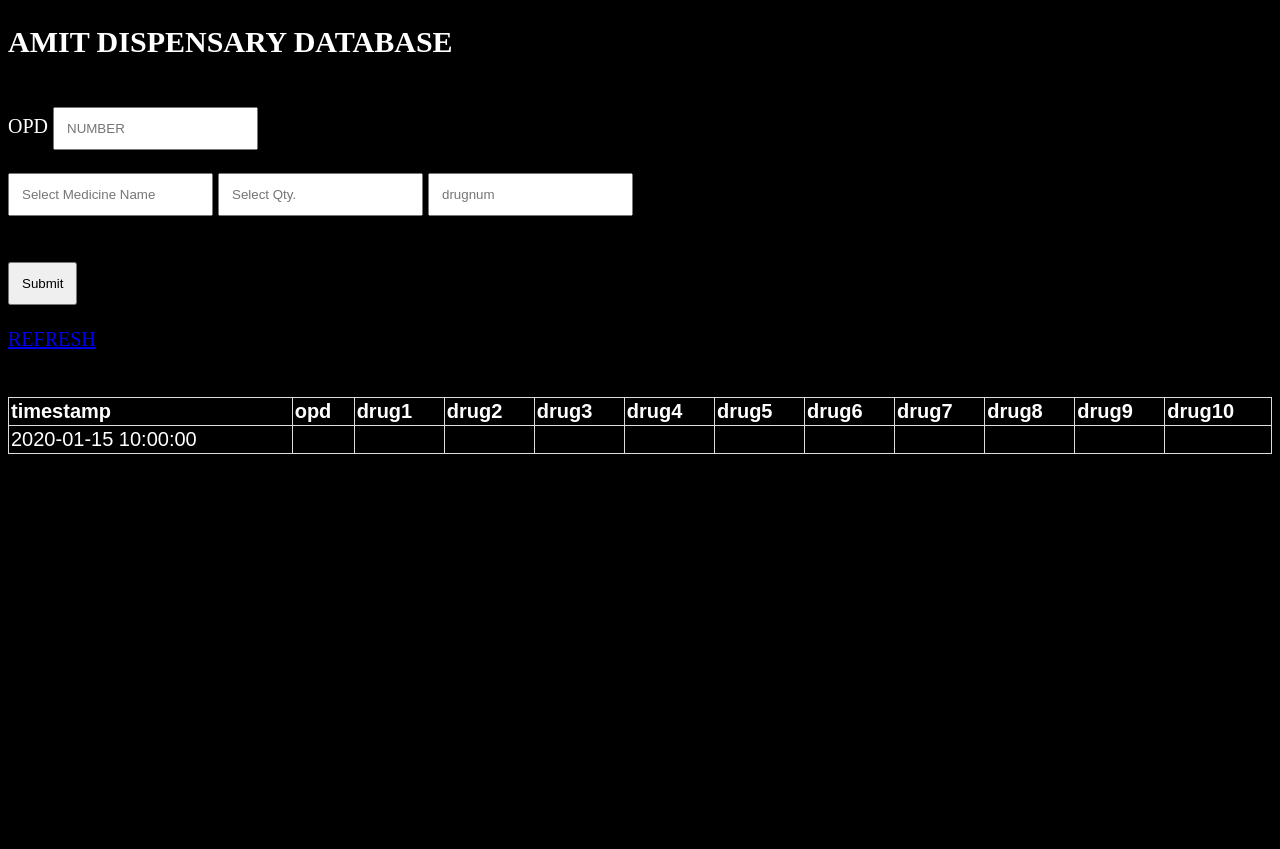
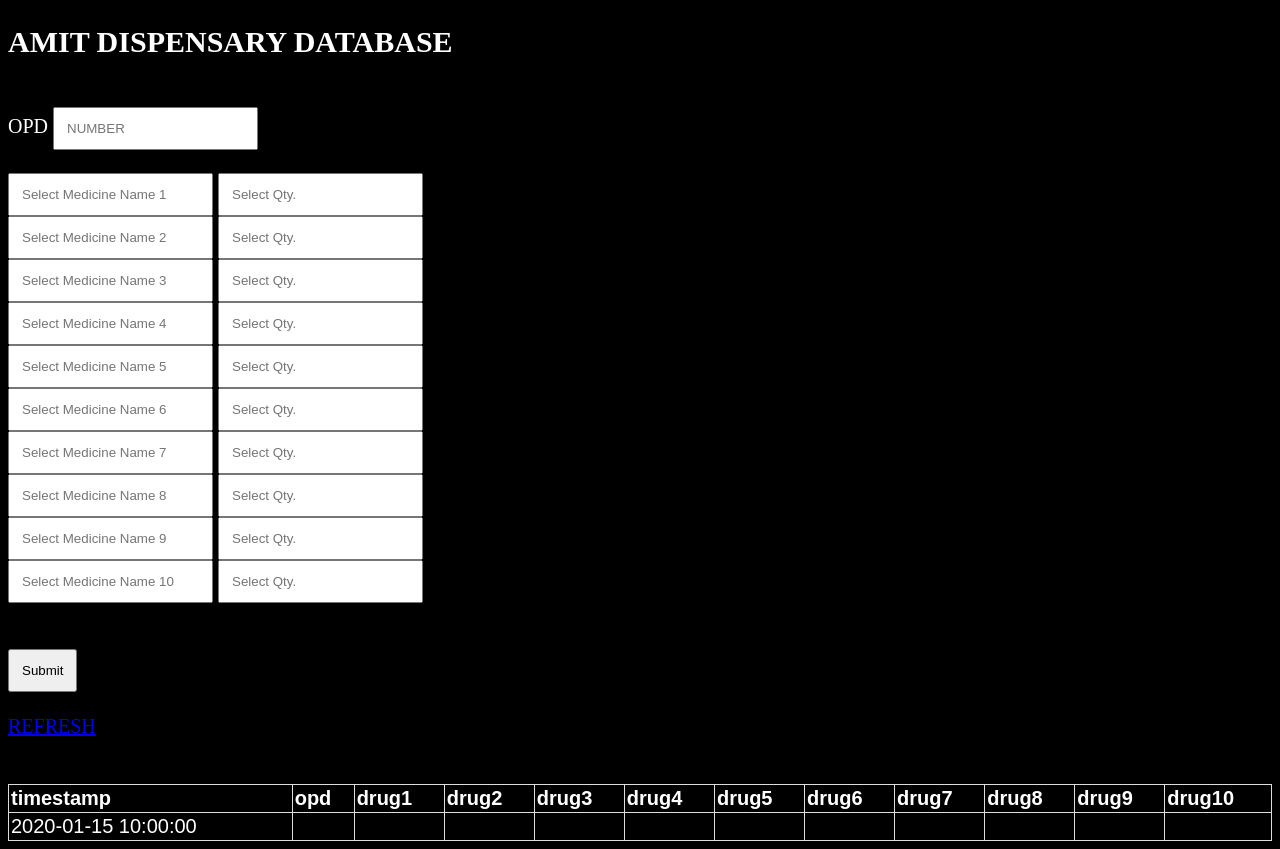
Before and after one commit to ry129/chemist, a PHP site: page / in a window 1280 px wide. Before the commit the page ends 454 px from the top, so only its background shows below. Run offline with PHP 8.4, Linux system fonts and the light colour scheme; tables that the repository leaves empty or names only in its code hold one stand-in row (values such as "Sample post"); data that the repository does not hold is empty.

Commit message:
Update index.php

```diff
--- a/index.php
+++ b/index.php
@@ -1,5 +1,5 @@
 <?php
-//error_reporting(0);
+error_reporting(0);
 date_default_timezone_set("Asia/Calcutta");
 if(isset($_POST['submit'])){
 
@@ -18,63 +18,81 @@ $timestampp = date("dmyhis");
 $opd = $_POST['OPD'];
 $Drug1 = $_POST['Drug1'];
 $Qty1 = $_POST['Qty1'];
+$Drug2 = $_POST['Drug2'];
+$Qty2 = $_POST['Qty2'];
+$Drug3 = $_POST['Drug3'];
+$Qty3 = $_POST['Qty3'];
+$Drug4 = $_POST['Drug4'];
+$Qty4 = $_POST['Qty4'];
+$Drug5 = $_POST['Drug5'];
+$Qty5 = $_POST['Qty5'];
+$Drug6 = $_POST['Drug6'];
+$Qty6 = $_POST['Qty6'];
+$Drug7 = $_POST['Drug7'];
+$Qty7 = $_POST['Qty7'];
+$Drug8 = $_POST['Drug8'];
+$Qt81 = $_POST['Qty8'];
+$Drug9 = $_POST['Drug9'];
+$Qt91 = $_POST['Qty9'];
+$Drug10 = $_POST['Drug10'];
+$Qty10 = $_POST['Qty10'];
 $drugnum = $_POST['drugnum'];
 //SELECT * FROM `stock maINTenance` WHERE `medicine` LIKE '%SEARCH%';
-if ($drugnum == "1") {
+if ($Drug1 != "") {
 $sql = "UPDATE `stock maintenance` SET Balance = Opening_stock - Used_in_this_month_till_now ,Used_in_this_month_till_now  = Used_in_this_month_till_now + '$Qty1'  WHERE Medicine =  '$Drug1' ; ";
      $result = mysqli_query($conn, $sql);
      $sql = "INSERT INTO `entries` ( `timestampp`, `opd`,  `drug1`, `qty1`) VALUES ( '$timestampp ', '$opd',  '$Drug1', '$Qty1'); ";
      $result = mysqli_query($conn, $sql);
 }
-if ($drugnum == "2") {
+if ($Drug2 != "") {
 $sql = "UPDATE `stock maintenance` SET Balance = Opening_stock - Used_in_this_month_till_now ,Used_in_this_month_till_now  = Used_in_this_month_till_now + '$Qty1'  WHERE Medicine =  '$Drug1' ; ";
      $result = mysqli_query($conn, $sql);
      $sql = "INSERT INTO `entries` ( `timestampp`, `opd`,  `drug2`, `qty2`) VALUES ( '$timestampp ', '$opd',  '$Drug1', '$Qty1'); ";
      $result = mysqli_query($conn, $sql);
 }
-if ($drugnum == "3") {
+if ($Drug3 != "") {
 $sql = "UPDATE `stock maintenance` SET Balance = Opening_stock - Used_in_this_month_till_now ,Used_in_this_month_till_now  = Used_in_this_month_till_now + '$Qty1'  WHERE Medicine =  '$Drug1' ; ";
      $result = mysqli_query($conn, $sql);
      $sql = "INSERT INTO `entries` ( `timestampp`, `opd`,  `drug3`, `qty3`) VALUES ( '$timestampp ', '$opd',  '$Drug1', '$Qty1'); ";
      $result = mysqli_query($conn, $sql);
 }
-if ($drugnum == "4") {
+if ($Drug4 != "") {
 $sql = "UPDATE `stock maintenance` SET Balance = Opening_stock - Used_in_this_month_till_now ,Used_in_this_month_till_now  = Used_in_this_month_till_now + '$Qty1'  WHERE Medicine =  '$Drug1' ; ";
      $result = mysqli_query($conn, $sql);
      $sql = "INSERT INTO `entries` ( `timestampp`, `opd`,  `drug4`, `qty4`) VALUES ( '$timestampp ', '$opd',  '$Drug1', '$Qty1'); ";
      $result = mysqli_query($conn, $sql);
 }
-if ($drugnum == "5") {
+if ($Drug5 != "") {
 $sql = "UPDATE `stock maintenance` SET Balance = Opening_stock - Used_in_this_month_till_now ,Used_in_this_month_till_now  = Used_in_this_month_till_now + '$Qty1'  WHERE Medicine =  '$Drug1' ; ";
      $result = mysqli_query($conn, $sql);
      $sql = "INSERT INTO `entries` ( `timestampp`, `opd`,  `drug5`, `qty5`) VALUES ( '$timestampp ', '$opd',  '$Drug1', '$Qty1'); ";
      $result = mysqli_query($conn, $sql);
 }
-if ($drugnum == "6") {
+if ($Drug6 != "") {
 $sql = "UPDATE `stock maintenance` SET Balance = Opening_stock - Used_in_this_month_till_now ,Used_in_this_month_till_now  = Used_in_this_month_till_now + '$Qty1'  WHERE Medicine =  '$Drug1' ; ";
      $result = mysqli_query($conn, $sql);
      $sql = "INSERT INTO `entries` ( `timestampp`, `opd`,  `drug6`, `qty6`) VALUES ( '$timestampp ', '$opd',  '$Drug1', '$Qty1'); ";
      $result = mysqli_query($conn, $sql);
 }
-if ($drugnum == "7") {
+if ($Drug7 != "") {
 $sql = "UPDATE `stock maintenance` SET Balance = Opening_stock - Used_in_this_month_till_now ,Used_in_this_month_till_now  = Used_in_this_month_till_now + '$Qty1'  WHERE Medicine =  '$Drug1' ; ";
      $result = mysqli_query($conn, $sql);
      $sql = "INSERT INTO `entries` ( `timestampp`, `opd`,  `drug7`, `qty7`) VALUES ( '$timestampp ', '$opd',  '$Drug1', '$Qty1'); ";
      $result = mysqli_query($conn, $sql);
 }
-if ($drugnum == "8") {
+if ($Drug8 != "") {
 $sql = "UPDATE `stock maintenance` SET Balance = Opening_stock - Used_in_this_month_till_now ,Used_in_this_month_till_now  = Used_in_this_month_till_now + '$Qty1'  WHERE Medicine =  '$Drug1' ; ";
      $result = mysqli_query($conn, $sql);
      $sql = "INSERT INTO `entries` ( `timestampp`, `opd`,  `drug8`, `qty8`) VALUES ( '$timestampp ', '$opd',  '$Drug1', '$Qty1'); ";
      $result = mysqli_query($conn, $sql);
 }
-if ($drugnum == "9") {
+if ($Drug9 != "") {
 $sql = "UPDATE `stock maintenance` SET Balance = Opening_stock - Used_in_this_month_till_now ,Used_in_this_month_till_now  = Used_in_this_month_till_now + '$Qty1'  WHERE Medicine =  '$Drug1' ; ";
      $result = mysqli_query($conn, $sql);
      $sql = "INSERT INTO `entries` ( `timestampp`, `opd`,  `drug9`, `qty9`) VALUES ( '$timestampp ', '$opd',  '$Drug1', '$Qty1'); ";
      $result = mysqli_query($conn, $sql);
 }
-if ($drugnum == "10") {
+if ( $Drug10 != "") {
 $sql = "UPDATE `stock maintenance` SET Balance = Opening_stock - Used_in_this_month_till_now ,Used_in_this_month_till_now  = Used_in_this_month_till_now + '$Qty1'  WHERE Medicine =  '$Drug1' ; ";
      $result = mysqli_query($conn, $sql);
      $sql = "INSERT INTO `entries` ( `timestampp`, `opd`,  `drug10`, `qty10`) VALUES ( '$timestampp ', '$opd',  '$Drug1', '$Qty1'); ";
@@ -123,9 +141,27 @@ padding: 12px;
 <input class ="sau" type="text" name="OPD" placeholder="NUMBER" required autocomplete="off">
 </div>
 <br>
-<input class = "sau"id = "dam" type="text" name="Drug1" placeholder="Select Medicine Name" onkeyup="showResult(this.value)">
-<input class = "sau"type="text" name="Qty1" placeholder="Select Qty."  autocomplete="off">
-<input class = "sau"type="text" name="drugnum" placeholder="drugnum"  autocomplete="off">
+<input class = "sau"id = "dam" type="text" name="Drug1" placeholder="Select Medicine Name 1" > <!--onkeyup="showResult(this.value)"-->
+<input class = "sau"type="text" name="Qty1" placeholder="Select Qty."  autocomplete="off"><br>
+<input class = "sau"id = "dam" type="text" name="Drug1" placeholder="Select Medicine Name 2" >
+<input class = "sau"type="text" name="Qty1" placeholder="Select Qty."  autocomplete="off"><br>
+<input class = "sau"id = "dam" type="text" name="Drug1" placeholder="Select Medicine Name 3" >
+<input class = "sau"type="text" name="Qty1" placeholder="Select Qty."  autocomplete="off"><br>
+<input class = "sau"id = "dam" type="text" name="Drug1" placeholder="Select Medicine Name 4" >
+<input class = "sau"type="text" name="Qty1" placeholder="Select Qty."  autocomplete="off"><br>
+<input class = "sau"id = "dam" type="text" name="Drug1" placeholder="Select Medicine Name 5" >
+<input class = "sau"type="text" name="Qty1" placeholder="Select Qty."  autocomplete="off"><br>
+<input class = "sau"id = "dam" type="text" name="Drug1" placeholder="Select Medicine Name 6" >
+<input class = "sau"type="text" name="Qty1" placeholder="Select Qty."  autocomplete="off"><br>
+<input class = "sau"id = "dam" type="text" name="Drug1" placeholder="Select Medicine Name 7" >
+<input class = "sau"type="text" name="Qty1" placeholder="Select Qty."  autocomplete="off"><br>
+<input class = "sau"id = "dam" type="text" name="Drug1" placeholder="Select Medicine Name 8" >
+<input class = "sau"type="text" name="Qty1" placeholder="Select Qty."  autocomplete="off"><br>
+<input class = "sau"id = "dam" type="text" name="Drug1" placeholder="Select Medicine Name 9" >
+<input class = "sau"type="text" name="Qty1" placeholder="Select Qty."  autocomplete="off"><br>
+<input class = "sau"id = "dam" type="text" name="Drug1" placeholder="Select Medicine Name 10" >
+<input class = "sau"type="text" name="Qty1" placeholder="Select Qty."  autocomplete="off"><br><!--
+<input class = "sau"type="text" name="drugnum" placeholder="drugnum"  autocomplete="off">-->
 <div id="dam_return">
 </div> <br><br>
 <!--SELECT * FROM `entries` ORDER BY `entries`.`id` DESC-->
```
